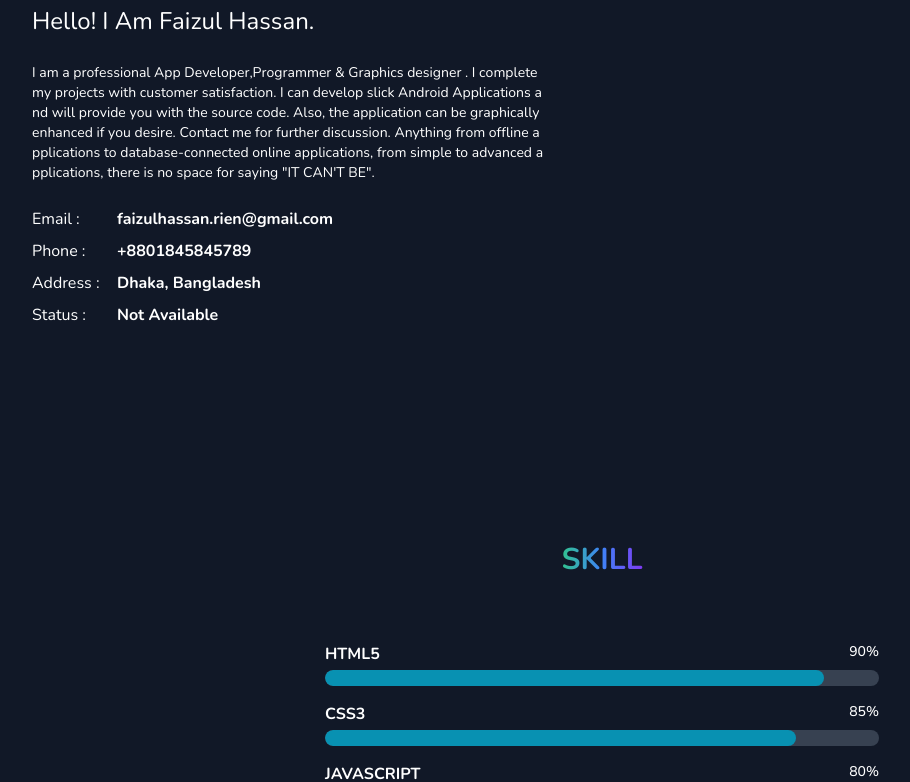
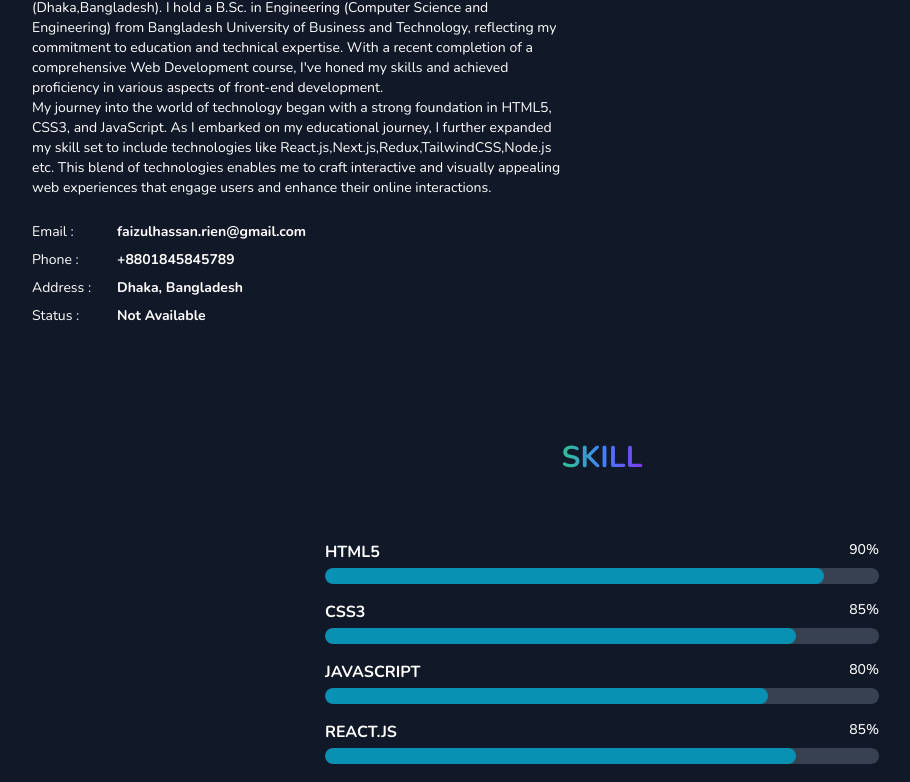
Before and after one commit to FaizulHassan-Rhine/react-portfolio, a React (Create React App) app: page / in a window 1280 px wide. Shown: the part 1037-1819 px from the top of the page, without its empty margins (38-948 px from the left). Built offline with nearby package versions, Linux system fonts and the light colour scheme.

Commit message:
change about section

```diff
--- a/src/components/Section/about/index.js
+++ b/src/components/Section/about/index.js
@@ -7,33 +7,21 @@ import Info from "./info";
 export default function About() {
   return (
     <div className=" flex items-center flex-wrap relative">
-      {/* <div className="w-full lg:w-1/2 ">
-        <Zoom>
-          <img src={picture} alt="" className="w-full" />
-        </Zoom>
-      </div> */}
+
       <div className="containerCustom gap overflow-hidden">
-        {/* <h4 className="  mt-7 md:mt-0 text-3xl font-bold uppercase text-transparent bg-clip-text bg-gradient-to-r from-green-400 via-blue-500 to-purple-600">
-          About Me
-        </h4> */}
 
         <Title title="about me" />
 
         <div className="md:grid items-center md:gap-3 lg:gap-4 grid-cols-9 md:col-start-9">
-          <div className="md:col-span-5 lg:col-span-5 lg:pr-28">
+          <div className="md:col-span-5 lg:col-span-5 lg:pr-24">
             <Fade up cascade>
-              <h3>Hello! I Am Faizul Hassan.</h3>{" "}
-              <p className="text-sm">
-                I am a professional App Developer,Programmer & Graphics designer
-                . I complete my projects with customer satisfaction. I can
-                develop slick Android Applications and will provide you with the
-                source code. Also, the application can be graphically enhanced
-                if you desire. Contact me for further discussion. Anything from
-                offline applications to database-connected online applications,
-                from simple to advanced applications, there is no space for
-                saying "IT CAN'T BE".
+              <h3>Hello! I Am Faizul Hassan Rhine.</h3>{" "}
+              <p className="text-sm ">
+                A passionate and dedicated Front-end Web Developer based in (Dhaka,Bangladesh). I hold a B.Sc. in Engineering (Computer Science and Engineering) from Bangladesh University of Business and Technology, reflecting my commitment to education and technical expertise. With a recent completion of a comprehensive Web Development course, I've honed my skills and achieved proficiency in various aspects of front-end development.
+                <br></br>
+                My journey into the world of technology began with a strong foundation in HTML5, CSS3, and JavaScript. As I embarked on my educational journey, I further expanded my skill set to include technologies like React.js,Next.js,Redux,TailwindCSS,Node.js etc. This blend of technologies enables me to craft interactive and visually appealing web experiences that engage users and enhance their online interactions.
               </p>
-              <div className="mt-5">
+              <div className="mt-5 text-sm">
                 <Fade up>
                   <Info name="email" details="faizulhassan.rien@gmail.com" />
                   <Info name="phone" details="+8801845845789" />
@@ -43,13 +31,13 @@ export default function About() {
               </div>
             </Fade>
           </div>
-          <Zoom>
+          {/* <Zoom>
             <div className="h-auto w-full mt-5 md:mt-0 overflow-hidden rounded-xl md:col-span-4 lg:col-span-4 aspect-[4/4]">
-              {/* <img src={picture} alt="" className="w-full" /> */}
-            </div>{" "}
-          </Zoom>
+              <img src={picture} alt="" className="w-full" />
+            </div>
+          </Zoom> */}
         </div>
       </div>
-    </div>
+    </div >
   );
 }
--- a/src/utils/skillData.json
+++ b/src/utils/skillData.json
@@ -13,7 +13,11 @@
   },
   {
     "name": "React.js",
-    "progress": 90
+    "progress": 85
+  },
+  {
+    "name": "Redux Toolkit",
+    "progress": 70
   },
   {
     "name": "TailwindCSS",
```
